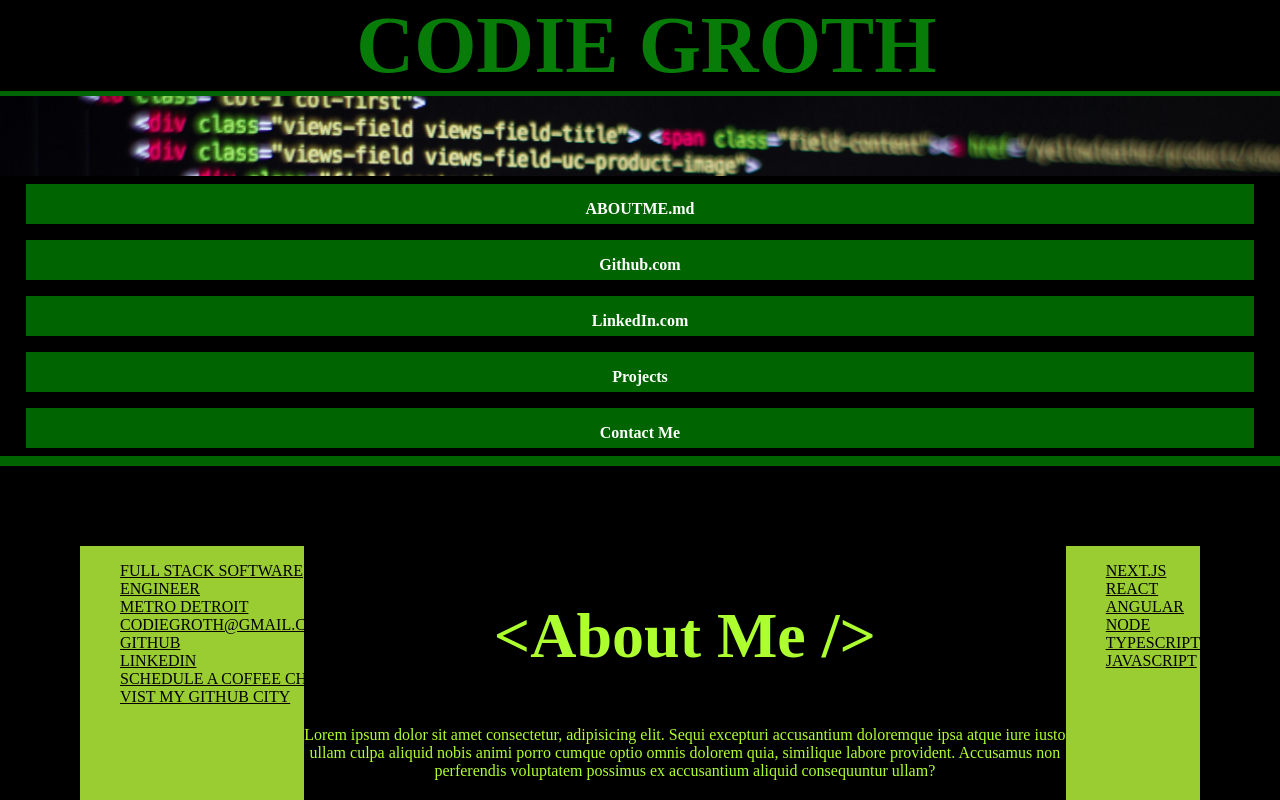
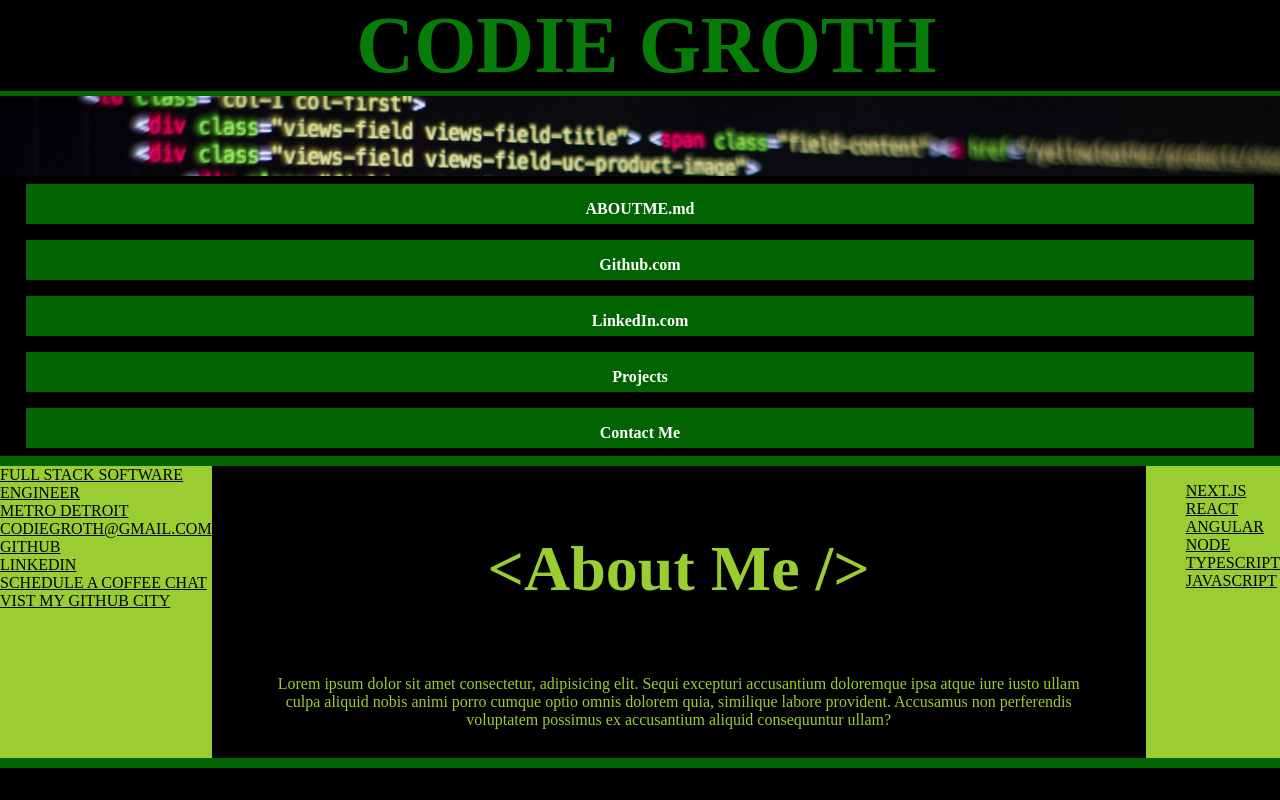
Before and after one commit to codiemaureen/codieCodes, a Next.js app: page / in a window 1280 px wide. Shown: the top 800 px of the page. Built offline with nearby package versions, Linux system fonts and the light colour scheme.

Commit message:
Adding skills and details column styles

```diff
--- a/src/app/component/AboutMe.jsx
+++ b/src/app/component/AboutMe.jsx
@@ -6,8 +6,8 @@ const AboutMe = () => {
   return (
     <div className={styles.aboutMe}>
       <MyDetails />
-      <div className={styles.Blurb}>
-        <h2>{`<About Me />`}</h2>
+      <div className={styles.blurb}>
+        <h2 className={styles.aboutHeader}>{`<About Me />`}</h2>
         <p>Lorem ipsum dolor sit amet consectetur, adipisicing elit. Sequi excepturi accusantium doloremque ipsa atque iure iusto ullam culpa aliquid nobis animi porro cumque optio omnis dolorem quia, similique labore provident. Accusamus non perferendis voluptatem possimus ex accusantium aliquid consequuntur ullam?</p>
       </div>
       <MySkills />
--- a/src/app/component/AboutMe.module.css
+++ b/src/app/component/AboutMe.module.css
@@ -1,15 +1,27 @@
 .aboutMe{
-  display: flex;
- padding: 10vh;
+ display: flex;
  border-top: 10px solid darkgreen;
- color: greenyellow;
  text-align: center;
  background-color: black;
  min-height: 40vh;
+ min-width: 100%;
+ justify-content: space-between;
 }
 
-.aboutHeader{
-  margin: 0;
-  font-size: 3em;
-  padding-bottom: 10vh;
+
+.blurb{
+  display: flex;
+  flex-direction: column;
+  padding: 5% 20%;
 }
+
+@media screen and (max-width: 1355px) {
+  .aboutMe{
+    min-height: 20vh;
+  }
+  .blurb {
+      display: flex;
+      flex-direction: column;
+      padding: 1% 5%;
+    }
+}
--- a/src/app/component/MyDetails.module.css
+++ b/src/app/component/MyDetails.module.css
@@ -8,7 +8,9 @@
  list-style-type: none;
  color: black;
  text-transform: uppercase;
- text-align: start
+ text-align: start;
+ margin: 0;
+ padding: 0;
 }
 
 .detailItems {
--- a/src/app/globals.css
+++ b/src/app/globals.css
@@ -4,6 +4,7 @@ body {
   position: relative;
   background-color: black;
   color: yellowgreen;
+  overflow-x: hidden;
 }
 
 h1 {
```
